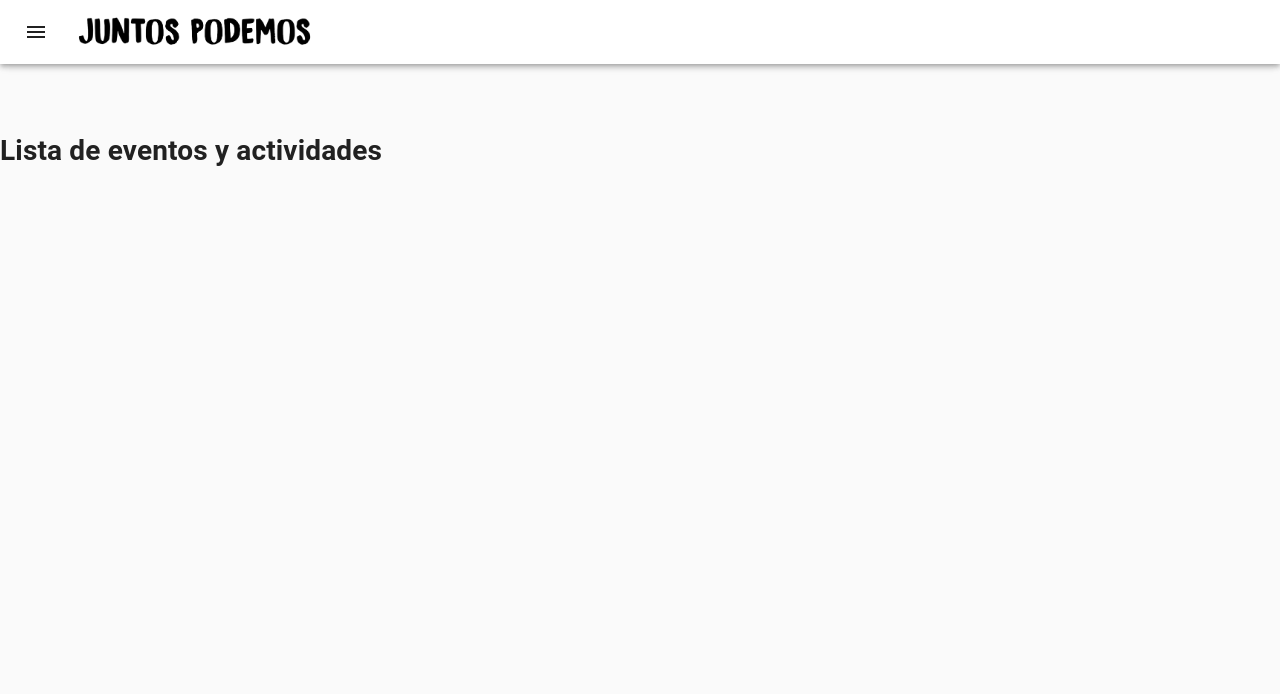
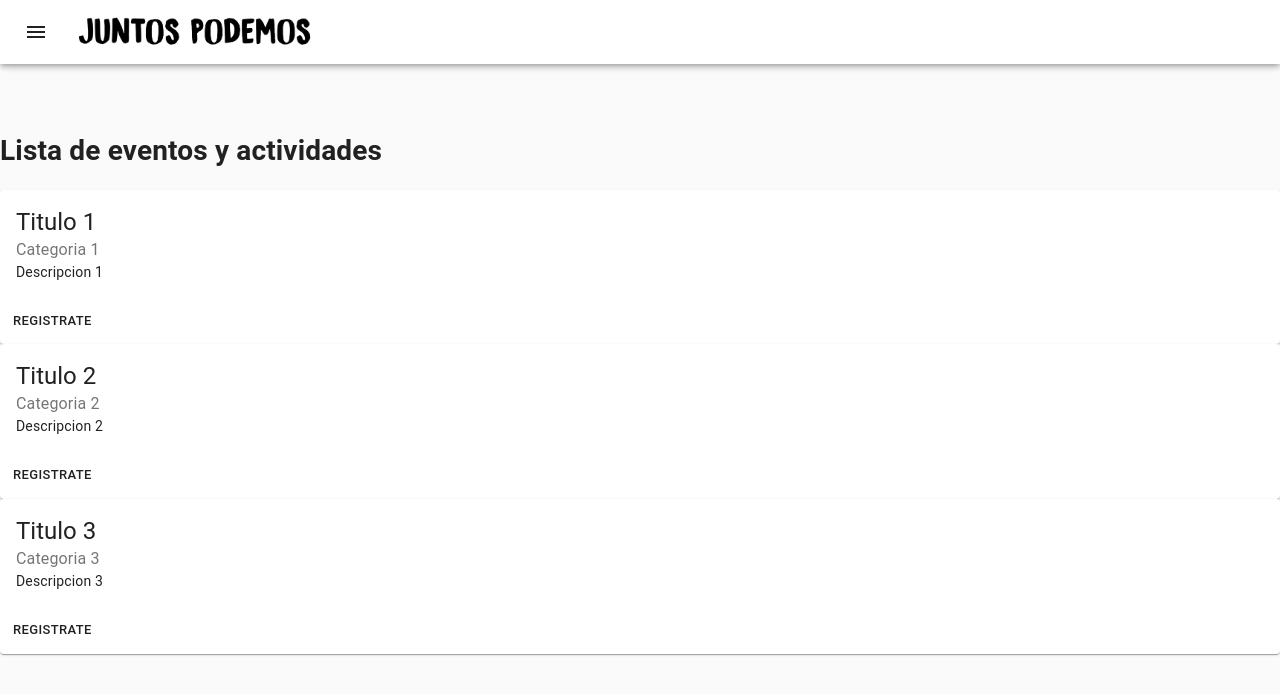
Before and after one commit to carliousgarza/JuntxsPodemosAPIS, a React (Create React App) app in the folder juntxs-podemos/: page /Eventos in a window 1280 px wide. Shown: the top 694 px of the page. Built offline with nearby package versions, Linux system fonts and the light colour scheme.

Commit message:
Moves activity cards to events page

```diff
--- a/juntxs-podemos/src/Components/Eventos.js
+++ b/juntxs-podemos/src/Components/Eventos.js
@@ -1,6 +1,16 @@
 import React, { Component } from "react"
 import firebase from '../config/firebase'
 import Navbar from './Navbar'
+import ActivityCard from './ActivityCard'
+
+const activities = [['Titulo 1', 'Categoria 1', 'Descripcion 1'],
+                    ['Titulo 2', 'Categoria 2', 'Descripcion 2'],
+                    ['Titulo 3', 'Categoria 3', 'Descripcion 3']]
+
+const activitycards = []
+for (const [activity, info] of activities.entries()) {
+  activitycards.push(<ActivityCard title={info[0]} category={info[1]} description={info[2]}></ActivityCard>)
+}
 
 class Eventos extends Component {
     render() {
@@ -8,6 +18,7 @@ class Eventos extends Component {
             <div>
                 <Navbar></Navbar>
                 <h1>Lista de eventos y actividades</h1>
+                {activitycards}
             </div>
         );
     }
--- a/juntxs-podemos/src/Components/Involucrate.js
+++ b/juntxs-podemos/src/Components/Involucrate.js
@@ -1,16 +1,6 @@
 import React, { Component } from "react"
 import firebase from '../config/firebase'
 import Navbar from './Navbar'
-import ActivityCard from './ActivityCard'
-
-const activities = [['Titulo 1', 'Categoria 1', 'Descripcion 1'],
-                    ['Titulo 2', 'Categoria 2', 'Descripcion 2'],
-                    ['Titulo 3', 'Categoria 3', 'Descripcion 3']]
-
-const activitycards = []
-for (const [activity, info] of activities.entries()) {
-  activitycards.push(<ActivityCard title={info[0]} category={info[1]} description={info[2]}></ActivityCard>)
-}
 
 class Involucrate extends Component {
     render() {
@@ -18,7 +8,6 @@ class Involucrate extends Component {
             <div>
                 <Navbar></Navbar>
                 <h1>¿Cómo involucrarte?</h1>
-                {activitycards}
             </div>
         );
     }
```
